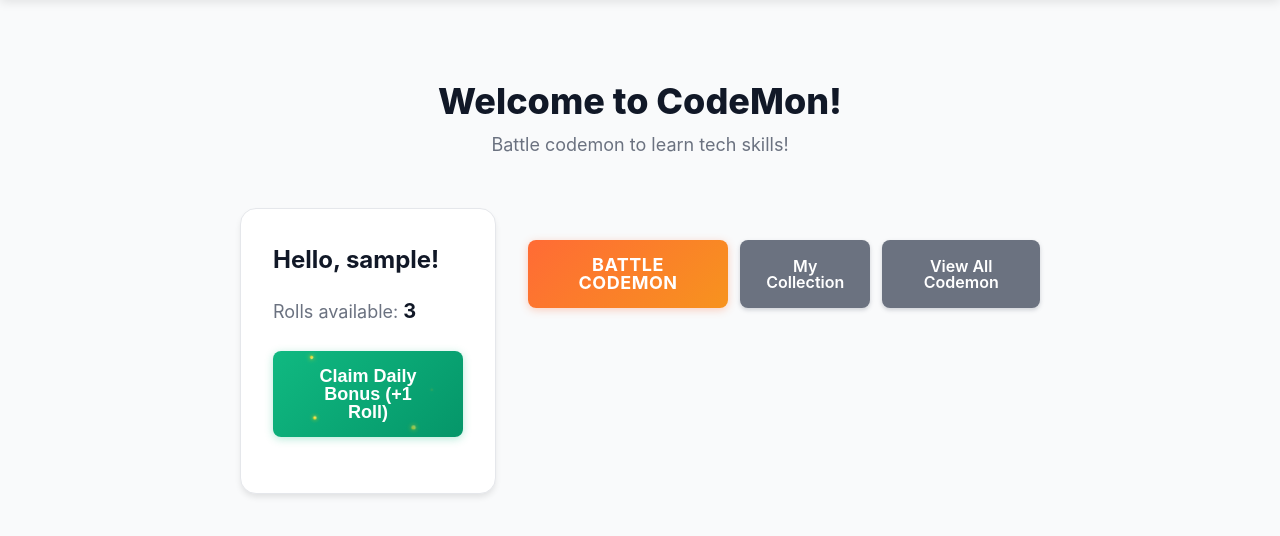
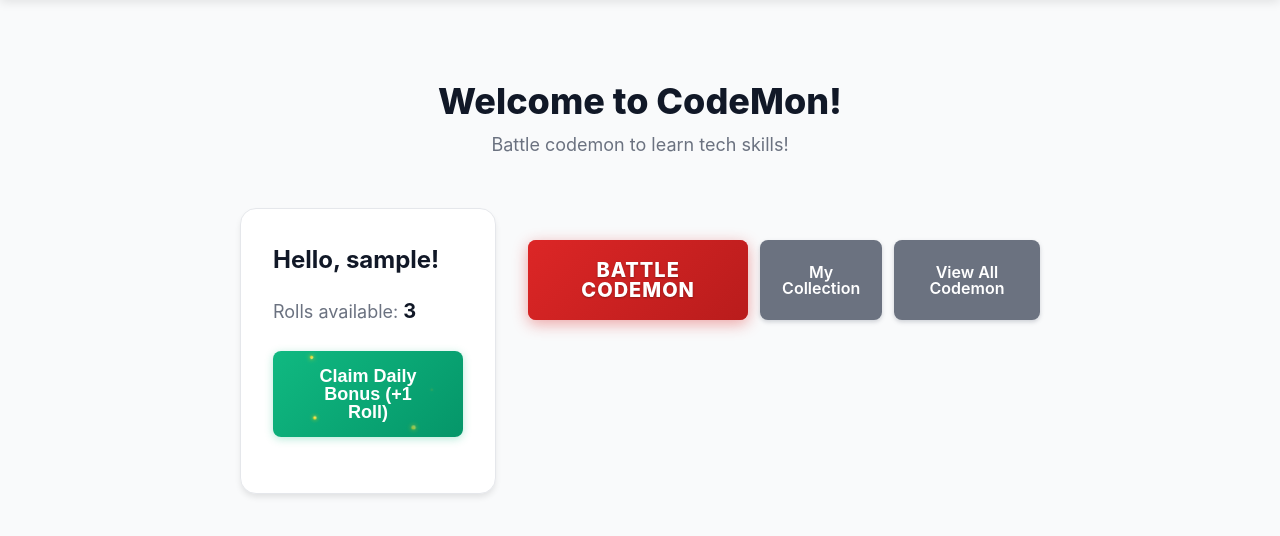
Before and after one commit to SaeedJBI/Capstone-Project, a Django app: page / in a window 1280 px wide. Shown: the part 77-613 px from the top of the page. Run offline with Django 5.2, Linux system fonts and the light colour scheme; the visitor is signed in with stand-in values (Sample User, id 1).

Commit message:
refactor: Enhance the look and feel for the battle user journey

```diff
--- a/codemon/codemon_app/static/css/base.css
+++ b/codemon/codemon_app/static/css/base.css
@@ -251,3 +251,27 @@ input:focus-visible {
         border: 1px solid #000;
     }
 }
+
+.codemon-name--highlight {
+    background: linear-gradient(135deg, #ff6b35, #f7931e, #ff512f);
+    background-size: 200% 200%;
+    -webkit-background-clip: text;
+    -webkit-text-fill-color: transparent;
+    background-clip: text;
+    color: transparent;
+    font-weight: 700;
+    display: inline-block;
+    animation: gradient-shift 3s ease infinite;
+}
+
+@keyframes gradient-shift {
+    0% {
+        background-position: 0% 50%;
+    }
+    50% {
+        background-position: 100% 50%;
+    }
+    100% {
+        background-position: 0% 50%;
+    }
+}
--- a/codemon/codemon_app/static/css/components/buttons.css
+++ b/codemon/codemon_app/static/css/components/buttons.css
@@ -380,28 +380,22 @@
     }
 }
 
-/* Energetic Animated Battle Button - Mobile First */
+/* Add to static/css/components/buttons.css */
+
+/* Energetic Animated Battle Button */
 .btn-battle {
-    background: linear-gradient(135deg, #ff6b35, #f7931e);
+    background: linear-gradient(135deg, #d74d1b, #f7931e);
     color: white;
-    box-shadow: 0 2px 8px rgba(255, 107, 53, 0.3);
+    box-shadow: 0 4px 15px rgba(255, 107, 53, 0.4);
     font-weight: 700;
     text-transform: uppercase;
     letter-spacing: 0.5px;
     position: relative;
     overflow: hidden;
-    min-height: 52px; /* Mobile touch target */
-    padding: 1rem 2rem;
-    font-size: 1.125rem;
-
-    /* Mobile-optimized transitions */
-    transition:
-        transform 0.2s ease,
-        box-shadow 0.2s ease,
-        background 0.3s ease;
+    transition: all 0.3s ease;
 }
 
-/* Shine animation - disabled on mobile for performance */
+/* Shine animation effect */
 .btn-battle::before {
     content: '';
     position: absolute;
@@ -418,8 +412,6 @@
     transition: left 0.7s ease;
 }
 
-/* Mobile hover states (for devices that support hover) */
-@media (hover: hover) and (pointer: fine) {
 .btn-battle:hover::before {
     left: 100%;
 }
@@ -427,58 +419,17 @@
 .btn-battle:hover {
     background: linear-gradient(135deg, #ff512f, #f09819);
     box-shadow:
-            0 4px 15px rgba(255, 107, 53, 0.5),
-            0 0 20px rgba(255, 107, 53, 0.2);
-        transform: translateY(-2px) scale(1.03);
-    }
+        0 6px 20px rgba(255, 107, 53, 0.6),
+        0 0 30px rgba(255, 107, 53, 0.3);
+    transform: translateY(-3px) scale(1.05);
 }
 
-/* Mobile touch interactions */
 .btn-battle:active {
-    background: linear-gradient(135deg, #e55a2b, #d9821a);
-    transform: scale(0.98);
-    box-shadow: 0 1px 4px rgba(255, 107, 53, 0.4);
+    transform: translateY(-1px) scale(1.02);
+    box-shadow: 0 4px 15px rgba(255, 107, 53, 0.5);
 }
 
-/* Focus states for keyboard navigation (important for accessibility) */
-.btn-battle:focus-visible {
-    outline: 3px solid #ff6b35;
-    outline-offset: 2px;
-    box-shadow:
-        0 0 0 3px rgba(255, 107, 53, 0.3),
-        0 2px 8px rgba(255, 107, 53, 0.3);
-}
-
-/* Reduced motion support for users who prefer less animation */
-@media (prefers-reduced-motion: reduce) {
-    .btn-battle {
-        transition: none;
-    }
-
-    .btn-battle::before {
-        display: none;
-    }
-
-    .btn-battle:hover,
-    .btn-battle:active {
-        transform: none;
-    }
-}
-
-/* Tablet and larger screens - enable more animations */
-@media (min-width: 768px) and (hover: hover) {
-    .btn-battle {
-        box-shadow: 0 4px 15px rgba(255, 107, 53, 0.4);
-    }
-
-    .btn-battle:hover {
-        transform: translateY(-3px) scale(1.05);
-        box-shadow:
-            0 6px 20px rgba(255, 107, 53, 0.6),
-            0 0 30px rgba(255, 107, 53, 0.3);
-    }
-
-    /* Optional: Add pulse animation only on larger screens */
+/* Pulsing animation for extra energy */
 @keyframes battle-pulse {
     0% {
         box-shadow: 0 4px 15px rgba(255, 107, 53, 0.4);
@@ -491,15 +442,215 @@
     }
 }
 
+/* Optional: Add subtle pulse animation on hover */
 .btn-battle:hover {
     animation: battle-pulse 1.5s infinite;
 }
+
+/* Core Battle Start Button - With Press Animation */
+.btn-battle-start {
+    background: linear-gradient(135deg, #dc2626, #b91c1c);
+    color: white;
+    box-shadow:
+        0 4px 15px rgba(220, 38, 38, 0.4),
+        0 0 0 0 rgba(220, 38, 38, 0.7);
+    font-weight: 800;
+    text-transform: uppercase;
+    letter-spacing: 1px;
+    position: relative;
+    overflow: hidden;
+    min-height: 60px;
+    padding: 1.25rem 2.5rem;
+    font-size: 1.25rem;
+    border: none;
+    cursor: pointer;
+    transition: all 0.3s cubic-bezier(0.4, 0, 0.2, 1);
+
+    /* Add a subtle text shadow for better readability */
+    text-shadow: 0 1px 2px rgba(0, 0, 0, 0.3);
 }
 
-/* Desktop - full animations */
+/* Battle-ready glow effect */
+.btn-battle-start::before {
+    content: '';
+    position: absolute;
+    top: -2px;
+    left: -2px;
+    right: -2px;
+    bottom: -2px;
+    background: linear-gradient(135deg, #ef4444, #dc2626, #b91c1c, #ef4444);
+    background-size: 400% 400%;
+    border-radius: inherit;
+    z-index: -1;
+    animation: battle-glow 3s ease-in-out infinite;
+    opacity: 0.7;
+}
+
+@keyframes battle-glow {
+    0%, 100% {
+        background-position: 0% 50%;
+        opacity: 0.7;
+    }
+    50% {
+        background-position: 100% 50%;
+        opacity: 1;
+    }
+}
+
+/* Ripple effect on click */
+.btn-battle-start::after {
+    content: '';
+    position: absolute;
+    top: 50%;
+    left: 50%;
+    width: 0;
+    height: 0;
+    border-radius: 50%;
+    background: rgba(255, 255, 255, 0.6);
+    transform: translate(-50%, -50%);
+    transition: width 0.6s ease-out, height 0.6s ease-out, opacity 0.6s ease-out;
+}
+
+/* Hover states for capable devices */
+@media (hover: hover) and (pointer: fine) {
+    .btn-battle-start:hover {
+        transform: translateY(-2px) scale(1.02);
+        box-shadow:
+            0 6px 20px rgba(220, 38, 38, 0.6),
+            0 0 0 10px rgba(220, 38, 38, 0);
+        animation: pulse-glow 2s infinite;
+    }
+}
+
+@keyframes pulse-glow {
+    0%, 100% {
+        box-shadow:
+            0 6px 20px rgba(220, 38, 38, 0.6),
+            0 0 0 0 rgba(220, 38, 38, 0.4);
+    }
+    50% {
+        box-shadow:
+            0 6px 25px rgba(220, 38, 38, 0.8),
+            0 0 0 8px rgba(220, 38, 38, 0.2);
+    }
+}
+
+/* === CORE PRESS ANIMATION === */
+.btn-battle-start:active {
+    /* Immediate scale down for tactile feedback */
+    transform: scale(0.95);
+
+    /* Darken background for press feedback */
+    background: linear-gradient(135deg, #b91c1c, #991b1b);
+
+    /* Remove hover shadows and show press state */
+    box-shadow:
+        0 2px 8px rgba(220, 38, 38, 0.6),
+        inset 0 2px 4px rgba(0, 0, 0, 0.3);
+
+    /* Trigger ripple animation */
+    animation: battle-press 0.4s ease-out;
+}
+
+/* Ripple animation on press */
+.btn-battle-start:active::after {
+    width: 100%;
+    height: 100%;
+    opacity: 0;
+    transition: width 0.4s ease-out, height 0.4s ease-out, opacity 0.4s ease-out;
+}
+
+/* Press animation keyframes */
+@keyframes battle-press {
+    0% {
+        transform: scale(1);
+        box-shadow:
+            0 6px 20px rgba(220, 38, 38, 0.6),
+            0 0 0 0 rgba(220, 38, 38, 0.4);
+    }
+    50% {
+        transform: scale(0.92);
+        box-shadow:
+            0 2px 6px rgba(220, 38, 38, 0.8),
+            inset 0 1px 3px rgba(0, 0, 0, 0.4);
+    }
+    100% {
+        transform: scale(0.95);
+        box-shadow:
+            0 2px 8px rgba(220, 38, 38, 0.6),
+            inset 0 2px 4px rgba(0, 0, 0, 0.3);
+    }
+}
+
+/* Impact shake effect */
+@keyframes battle-shake {
+    0%, 100% { transform: translateX(0) scale(0.95); }
+    25% { transform: translateX(-2px) scale(0.95); }
+    75% { transform: translateX(2px) scale(0.95); }
+}
+
+.btn-battle-start:active {
+    animation: battle-press 0.4s ease-out, battle-shake 0.1s ease-in-out 0.4s;
+}
+
+/* Success state after click (for when battle loads) */
+.btn-battle-start--loading {
+    background: linear-gradient(135deg, #f59e0b, #d97706);
+    cursor: not-allowed;
+    transform: scale(0.98);
+}
+
+.btn-battle-start--loading::before {
+    animation: none;
+    opacity: 0.5;
+}
+
+/* Focus states for accessibility */
+.btn-battle-start:focus-visible {
+    outline: 3px solid #ef4444;
+    outline-offset: 3px;
+    box-shadow:
+        0 0 0 3px rgba(239, 68, 68, 0.3),
+        0 6px 20px rgba(220, 38, 38, 0.6);
+}
+
+/* Mobile-optimized press effects */
+@media (max-width: 767px) {
+    .btn-battle-start {
+        min-height: 64px; /* Larger touch target */
+        padding: 1.5rem 2rem;
+    }
+
+    .btn-battle-start:active {
+        transform: scale(0.93); /* More pronounced press on mobile */
+    }
+}
+
+/* Reduced motion support */
+@media (prefers-reduced-motion: reduce) {
+    .btn-battle-start::before {
+        animation: none;
+        opacity: 0.5;
+    }
+
+    .btn-battle-start:hover {
+        animation: none;
+    }
+
+    .btn-battle-start:active {
+        animation: none;
+        transform: scale(0.96);
+    }
+
+    .btn-battle-start::after {
+        display: none;
+    }
+}
+
+/* Desktop enhancements */
 @media (min-width: 1024px) and (hover: hover) {
-    .btn-battle:hover {
-        transform: translateY(-4px) scale(1.08);
+    .btn-battle-start:hover {
+        transform: translateY(-3px) scale(1.03);
     }
 }
 
--- a/codemon/codemon_app/templates/base.html
+++ b/codemon/codemon_app/templates/base.html
@@ -54,7 +54,7 @@
 
         {% endblock %}
     </main>
-    <script src="{% static 'js/navigation.js' %}"></script>
+    <script src="{% static 'js/navigation.js' %}" defer></script>
 </body>
 
 </html>
--- a/codemon/codemon_app/templates/home.html
+++ b/codemon/codemon_app/templates/home.html
@@ -42,7 +42,7 @@
             {% endif %}
 
             <div class="dashboard-actions">
-                <a href="{% url 'battle-encounter' %}" class="btn btn-battle btn-large">Battle Codemon</a>
+                <a href="{% url 'battle-encounter' %}" class="btn btn-battle-start btn-large">Battle Codemon</a>
                 <a href="{% url 'my-collection' %}" class="btn btn-secondary">My Collection</a>
                 <a href="{% url 'codemon-list' %}" class="btn btn-secondary">View All Codemon</a>
             </div>
```
Also changed, not shown: codemon/codemon_app/static/css/components/badges.css (+27 -28 lines), codemon/codemon_app/templates/battle/encounter.html (+25 -14 lines), codemon/codemon_app/templates/codemon/list.html (+10 -3 lines), codemon/codemon_app/static/css/components/cards.css (line endings or trailing spaces), codemon/codemon_app/static/css/pages/battle.css (line endings or trailing spaces). Lines whose indentation alone changed are shown as unchanged.
